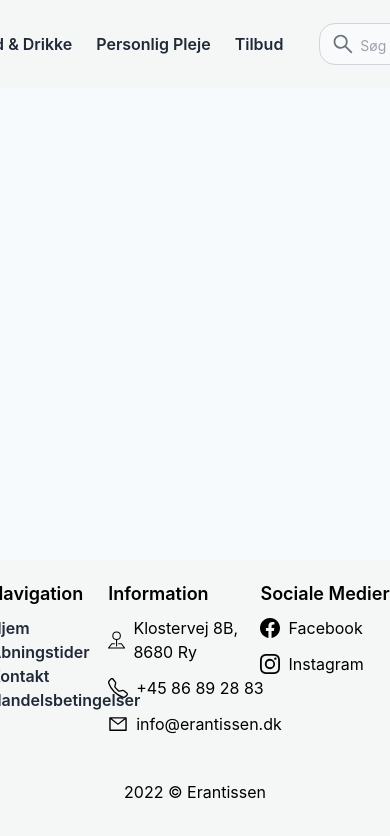
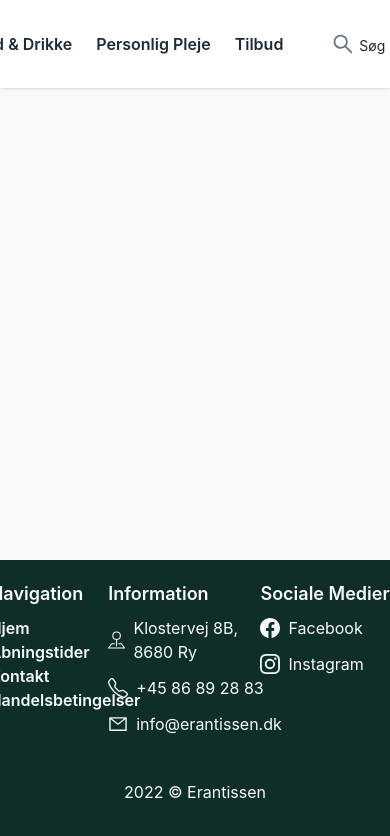
Before and after one commit to TimurBas/Erantissen, a Next.js app: page /kasse/success in a window 390 px wide. Shown: the top 836 px of the page. Built offline with nearby package versions, Linux system fonts and the light colour scheme; no server answers.

Commit message:
footer aesthetics and searchbar wip

```diff
--- a/components/footer/Footer.tsx
+++ b/components/footer/Footer.tsx
@@ -7,26 +7,31 @@ const Footer = () => {
     <footer className="pb-10 mt-auto bg-footer dark:bg-footer-dark">
       <div className="grid grid-cols-3 mr-25 ml-25">
         <div className="flex items-center justify-center mt-5">
-          <div className="flex flex-col items-start h-[200px]">
-            <h1 className="mb-2 text-lg font-semibold text-center">
+          <div className="flex flex-col items-start h-[200px] ">
+            <h1 className="mb-2 text-lg font-semibold text-center text-primary dark:text-black ">
               Navigation
             </h1>
-            <Category categoryName="Hjem" path="" />
-            <Category categoryName="Åbningstider" path="aabningstider" />
-            <Category categoryName="Kontakt" path="kontakt" />
+            <Category categoryName="Hjem" path="" isFooter={true} />
+            <Category
+              categoryName="Åbningstider"
+              path="aabningstider"
+              isFooter={true}
+            />
+            <Category categoryName="Kontakt" path="kontakt" isFooter={true} />
             <Category
               categoryName="Handelsbetingelser"
               path="handelsbetingelser"
+              isFooter={true}
             />
           </div>
         </div>
-        <div className="flex items-center justify-center mt-5">
+        <div className="flex items-center justify-center mt-5 text-primary dark:text-black ">
           <div className="flex flex-col items-start h-[200px]">
             <h1 className="mb-2 text-lg font-semibold text-center">
               Information
             </h1>
             <div className="flex flex-col gap-3">
-              <div className="flex dark:hover:text-green-200 hover:text-gray-500">
+              <div className="flex hover:text-stone-300 dark:hover:text-stone-600">
                 <a
                   href="https://www.google.com/maps/place/Erantissen/@56.0917135,9.7573468,15z/data=!4m2!3m1!1s0x0:0x216843f11defc4aa?sa=X&ved=2ahUKEwjwpJDuxNj3AhWB6qQKHZD0DlAQ_BJ6BAhPEAU"
                   target="_blank"
@@ -37,7 +42,7 @@ const Footer = () => {
                   </div>
                 </a>
               </div>
-              <div className="flex dark:hover:text-green-200 hover:text-gray-500">
+              <div className="flex hover:text-stone-300 dark:hover:text-stone-600">
                 <a href="tel:+4586892883">
                   <div className="flex items-center gap-2">
                     <BsTelephone className="w-5 h-5" />
@@ -45,7 +50,7 @@ const Footer = () => {
                   </div>
                 </a>
               </div>
-              <div className="flex dark:hover:text-green-200 hover:text-gray-500">
+              <div className="flex hover:text-stone-300 dark:hover:text-stone-600">
                 <a href="mailto:info@erantissen.dk">
                   <div className="flex items-center gap-2">
                     <AiOutlineMail className="w-5 h-5" />
@@ -56,24 +61,24 @@ const Footer = () => {
             </div>
           </div>
         </div>
-        <div className="flex items-center justify-center mt-5">
+        <div className="flex items-center justify-center mt-5 text-primary dark:text-black ">
           <div className="flex flex-col items-start h-[200px]">
             <h1 className="mb-2 text-lg font-semibold text-center">
               Sociale Medier
             </h1>
             <div className="flex flex-col gap-3">
-              <div className="flex dark:hover:text-green-200 hover:text-gray-500">
+              <div className="flex hover:text-stone-300 dark:hover:text-stone-600">
                 <a href="https://www.facebook.com/erantissen" target="_blank">
-                  <div className="flex items-center gap-2">
+                  <div className="flex items-center gap-2 hover:text-facebook transition-all">
                     <BsFacebook className="w-5 h-5" />
                     <p>Facebook</p>
                   </div>
                 </a>
               </div>
-              <div className="flex dark:hover:text-green-200 hover:text-gray-500">
+              <div className="flex hover:text-stone-300 dark:hover:text-stone-600">
                 <a href="#" target="_blank">
-                  <div className="flex items-center gap-2">
-                    <BsInstagram className="w-5 h-5" />
+                  <div className="flex items-center gap-2 hover:animate-instagram transition-all">
+                    <BsInstagram className="w-5 h-5 " />
                     <p>Instagram</p>
                   </div>
                 </a>
@@ -82,7 +87,7 @@ const Footer = () => {
           </div>
         </div>
       </div>
-      <div className="flex items-center justify-center w-full">
+      <div className="flex items-center justify-center w-full text-primary dark:text-black">
         <p>{new Date().getFullYear()} © Erantissen</p>
       </div>
     </footer>
--- a/components/navigation/Categories.tsx
+++ b/components/navigation/Categories.tsx
@@ -3,11 +3,19 @@ import Category from "./Category";
 const Categories = () => {
   return (
     <div className="flex space-x-6 w-full">
-      <Category categoryName="Sundhed" path="sundhed" />
-      <Category categoryName="Skønhed" path="skoenhed" />
-      <Category categoryName="Mad & Drikke" path="mad og drikke" />
-      <Category categoryName="Personlig Pleje" path="personlig pleje" />
-      <Category categoryName="Tilbud" path="tilbud" />
+      <Category categoryName="Sundhed" path="sundhed" isFooter={false} />
+      <Category categoryName="Skønhed" path="skoenhed" isFooter={false} />
+      <Category
+        categoryName="Mad & Drikke"
+        path="mad og drikke"
+        isFooter={false}
+      />
+      <Category
+        categoryName="Personlig Pleje"
+        path="personlig pleje"
+        isFooter={false}
+      />
+      <Category categoryName="Tilbud" path="tilbud" isFooter={false} />
     </div>
   );
 };
--- a/components/navigation/Category.tsx
+++ b/components/navigation/Category.tsx
@@ -4,17 +4,21 @@ import { useState } from "react";
 const Category = ({
   categoryName,
   path,
+  isFooter,
 }: {
   categoryName: string;
   path: string;
+  isFooter: boolean;
 }) => {
-  const [fade, setFade] = useState(false);
-
   return (
     <NextLink href={`/${path}`}>
       <button
         type="button"
-        className={`font-semibold text-gray-800 transition-all sm:text-base md:text-lg whitespace-nowrap dark:text-primary dark:hover:text-green-200 hover:text-gray-500`}
+        className={`font-semibold  transition-all sm:text-base md:text-lg whitespace-nowrap ${
+          isFooter
+            ? "text-primary dark:text-black hover:text-stone-300 dark:hover:text-stone-600"
+            : "text-gray-800 dark:text-primary dark:hover:text-green-200 hover:text-gray-500`"
+        }`}
       >
         {categoryName}
       </button>
--- a/components/navigation/ColorSwitch.tsx
+++ b/components/navigation/ColorSwitch.tsx
@@ -11,9 +11,13 @@ const ColorSwitch = () => {
   return (
     <div
       onClick={() => handleSwitch()}
-      className="flex justify-center items-center bg-gray-800 dark:bg-blue-500 rounded-md w-10 h-10 hover:bg-gray-500 dark:hover:bg-blue-400 transition-all cursor-pointer"
+      className="flex justify-center items-center mr-5 bg-gray-800 dark:bg-blue-500 rounded-md w-10 h-10 hover:bg-gray-500 dark:hover:bg-blue-400 transition-all cursor-pointer"
     >
-      {theme === "dark" ? (<BsSunFill className="w-6 h-6 text-yellow-200" />) : (<BsFillMoonStarsFill className="w-6 h-6 text-orange-300" />)}
+      {theme === "dark" ? (
+        <BsSunFill className="w-6 h-6 text-yellow-200" />
+      ) : (
+        <BsFillMoonStarsFill className="w-6 h-6 text-orange-300" />
+      )}
     </div>
   );
 };
--- a/components/navigation/Home.tsx
+++ b/components/navigation/Home.tsx
@@ -4,7 +4,7 @@ const Home = () => {
     <NextLink href="/">
       <button
         type="button"
-        className="whitespace-nowrap font-bold sm:text-2xl md:text-5xl text-green-700 dark:text-primary hover:text-green-600 dark:hover:text-green-200 transition-all"
+        className="ml-5 whitespace-nowrap font-bold sm:text-2xl md:text-5xl text-green-700 dark:text-primary hover:text-green-600 dark:hover:text-green-200 transition-all"
       >
         Erantissen
       </button>
--- a/components/navigation/NavigationBar.tsx
+++ b/components/navigation/NavigationBar.tsx
@@ -6,19 +6,17 @@ import ColorSwitch from "./ColorSwitch";
 
 const NavigationBar = () => {
   return (
-    <div className="sticky top-0 z-10 pt-2 pb-2 bg-nav dark:bg-nav-dark">
-      <div className="flex items-center justify-center ml-5">
+    <div className="flex items-center justify-center sticky top-0 z-10 pt-2 pb-2 bg-nav dark:bg-nav-dark shadow">
       <div className="flex space-x-9">
         <div className="flex items-center space-x-9">
           <Home />
           <Categories />
-          </div>
           <SearchBar />
         </div>
-        <div className="flex items-center justify-end w-full gap-3 mr-5">
+      </div>
+      <div className="flex items-center justify-end w-full gap-3 ">
         <Basket />
         <ColorSwitch />
-        </div>
       </div>
     </div>
   );
--- /dev/null
+++ b/components/navigation/SearchResults.tsx
@@ -0,0 +1,26 @@
+import React from "react";
+import { ProductModel } from "../../shared/responses/ProductResponse";
+
+const SearchResults = ({
+  filteredProducts,
+}: {
+  filteredProducts: ProductModel[];
+}) => {
+  return (
+    <div className="max-h-0 overflow-y-visible z-0 absolute">
+      <ul className="bg-slate-300 list-none space-y-2 pt-14 rounded-t-2xl">
+        {filteredProducts.map((filteredProduct) => {
+          return (
+            <>
+              <li className="w-[300px]">
+                <p>Test</p>
+              </li>
+            </>
+          );
+        })}
+      </ul>
+    </div>
+  );
+};
+
+export default SearchResults;
--- a/tailwind.config.js
+++ b/tailwind.config.js
@@ -9,20 +9,31 @@ module.exports = {
       colors: {
         primary: "#f7fafc",
         "primary-dark": "#11342e",
-        nav: "#F5F6F6",
+        nav: "#ffffff",
         "nav-dark": "#0F2E29",
-        footer: "#F5F6F6",
-        "footer-dark": "#0F2E29",
+        footer: "#0F2E29",
+        "footer-dark": "#F5F6F6",
         "success-toast-dark": "#11bf43",
+        facebook: "#4267b3",
       },
       keyframes: {
         fade: {
           "0%": { opacity: "0.4" },
           "100%": { opacity: "1" },
         },
+        instagram: {
+          "0%": { color: "#4c68d7" },
+          "15%": { color: "#8a3ab9" },
+          "30%": { color: "#e95950" },
+          "45%": { color: "#bc2a8d" },
+          "60%": { color: "#fccc63" },
+          "75%": { color: "#fbad50" },
+          "100%": { color: "#cd486b" },
+        },
       },
       animation: {
         fade: "fade 1000ms ease-out",
+        instagram: "instagram 3s alternate infinite",
       },
     },
   },
```
Also changed, not shown: components/navigation/SearchBar.tsx (+17 -2 lines). Lines whose indentation alone changed are shown as unchanged.
